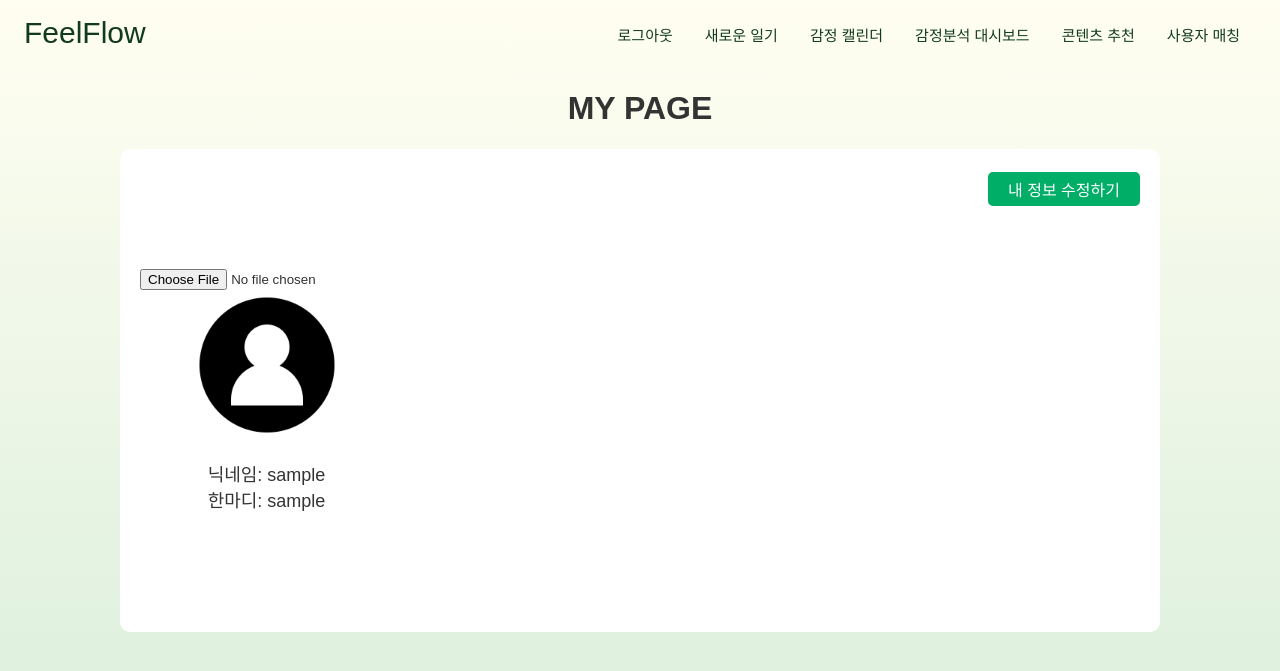
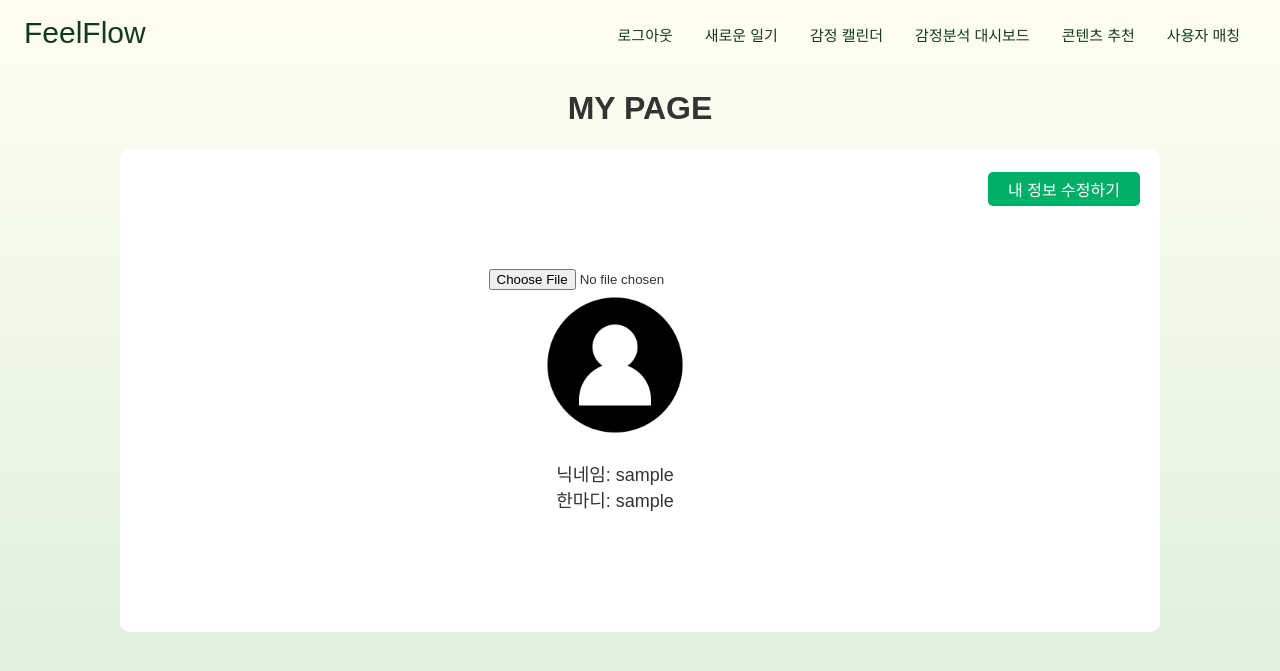
Before and after one commit to tjdqls3607/webwiz, a PHP site: page /php/feel_mypage.php in a window 1280 px wide. Shown: the top 671 px of the page. Run offline with PHP 8.4, Linux system fonts and the light colour scheme; the visitor is signed in with stand-in values (Sample User, id 1).

Commit message:
Update feel_mypage.css

```diff
--- a/webwiz/css/feel_mypage.css
+++ b/webwiz/css/feel_mypage.css
@@ -14,7 +14,7 @@ body {
     position: relative; /* 컨테이너 내 요소 위치 지정 */
     display: flex;
     align-items: center;
-    justify-content: flex-start;
+    justify-content: center;
     padding: 120px 20px;
     background-color: #FFF;
     border-radius: 10px;
@@ -41,6 +41,7 @@ body {
     display: flex;
     flex-direction: column;
     align-items: center;
+    justify-content: center;
     margin-right: 50px;
 }
 
@@ -49,11 +50,13 @@ body {
     height: 150px;
     border-radius: 50%;
     margin-bottom: 20px;
+
 }
 
 .user-nickname, .user-comment {
     font-size: 18px;
     color: #333;
+    text-align: center;
 }
 
 .main-section h1 {
```
